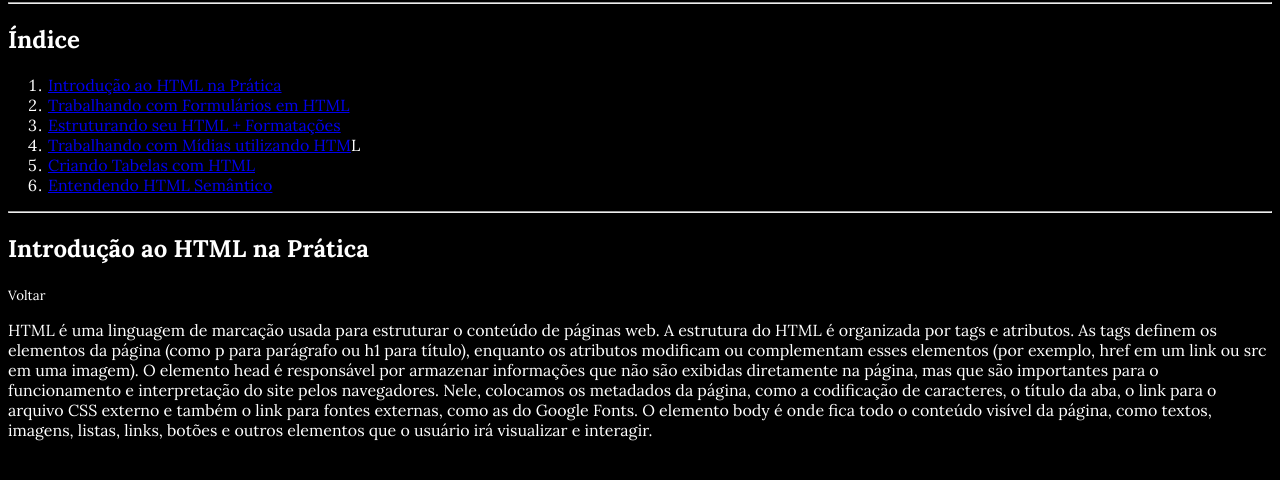
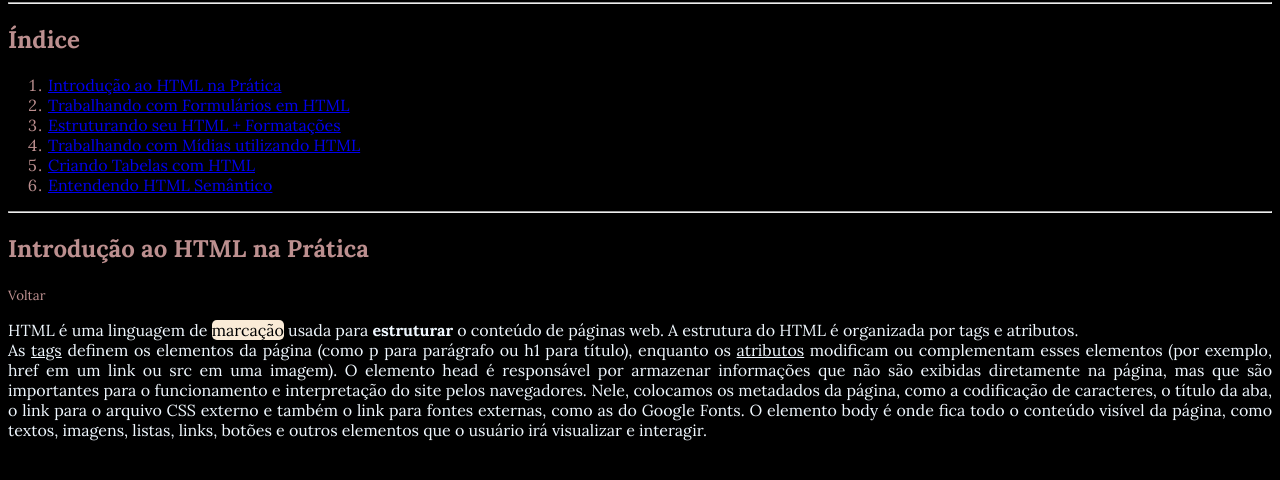
Before and after one commit to grazitorres/dio-desafio-indice-html, a plain HTML site: page index.html in a window 1280 px wide. Shown: the part 82-562 px from the top of the page. Drawn offline with Linux system fonts and the light colour scheme.

Commit message:
style: adiciona cor em tags e estrutura a introdução

```diff
--- a/index.html
+++ b/index.html
@@ -21,7 +21,7 @@
                 <li><a href="#introducao">Introdução ao HTML na Prática</a></li>
                 <li><a href="#formularios">Trabalhando com Formulários em HTML</a></li>
                 <li><a href="#estrutura">Estruturando seu HTML + Formatações</a> </li>
-                <li><a href="#midias">Trabalhando com Mídias utilizando HTM</a>L</li>
+                <li><a href="#midias">Trabalhando com Mídias utilizando HTML</a></li>
                 <li><a href="tabelas">Criando Tabelas com HTML</a></li>
                 <li><a href="#semantica">Entendendo HTML Semântico</a></li>
             </ol>
@@ -31,8 +31,8 @@
             <h2 id="introducao">Introdução ao HTML na Prática</h2>
             <small>Voltar</small>
             <p>
-                HTML é uma linguagem de marcação usada para estruturar o conteúdo de páginas web. A estrutura do HTML é organizada por tags e atributos.
-                 As tags definem os elementos da página (como p para parágrafo ou h1 para título), enquanto os atributos modificam ou complementam esses elementos (por exemplo, href em um link ou src em uma imagem).
+                HTML é uma linguagem de <mark>marcação</mark> usada para <strong>estruturar</strong> o conteúdo de páginas web. A estrutura do HTML é organizada por tags e atributos.
+                <br>As <u>tags</u> definem os elementos da página (como p para parágrafo ou h1 para título), enquanto os <u>atributos</u> modificam ou complementam esses elementos (por exemplo, href em um link ou src em uma imagem).
                 O elemento head é responsável por armazenar informações que não são exibidas diretamente na página, mas que são importantes para o funcionamento e interpretação do site pelos navegadores. Nele, colocamos os metadados da página, como a codificação de caracteres, o título da aba, o link para o arquivo CSS externo e também o link para fontes externas, como as do Google Fonts.
                 O elemento body é onde fica todo o conteúdo visível da página, como textos, imagens, listas, links, botões e outros elementos que o usuário irá visualizar e interagir.
             </p>
--- a/style.css
+++ b/style.css
@@ -1,8 +1,19 @@
 body{
-    color:white;
+    color: rosybrown;
     background-color: black;
     font-family: "Lora", serif;
     font-optical-sizing: auto;
     font-weight: 400;
     font-style: normal;
 }
+
+p{
+    text-align: justify;
+    color: aliceblue;
+}
+
+mark{
+   background-color:antiquewhite;
+   border-radius: 0.3rem;
+
+}
```
